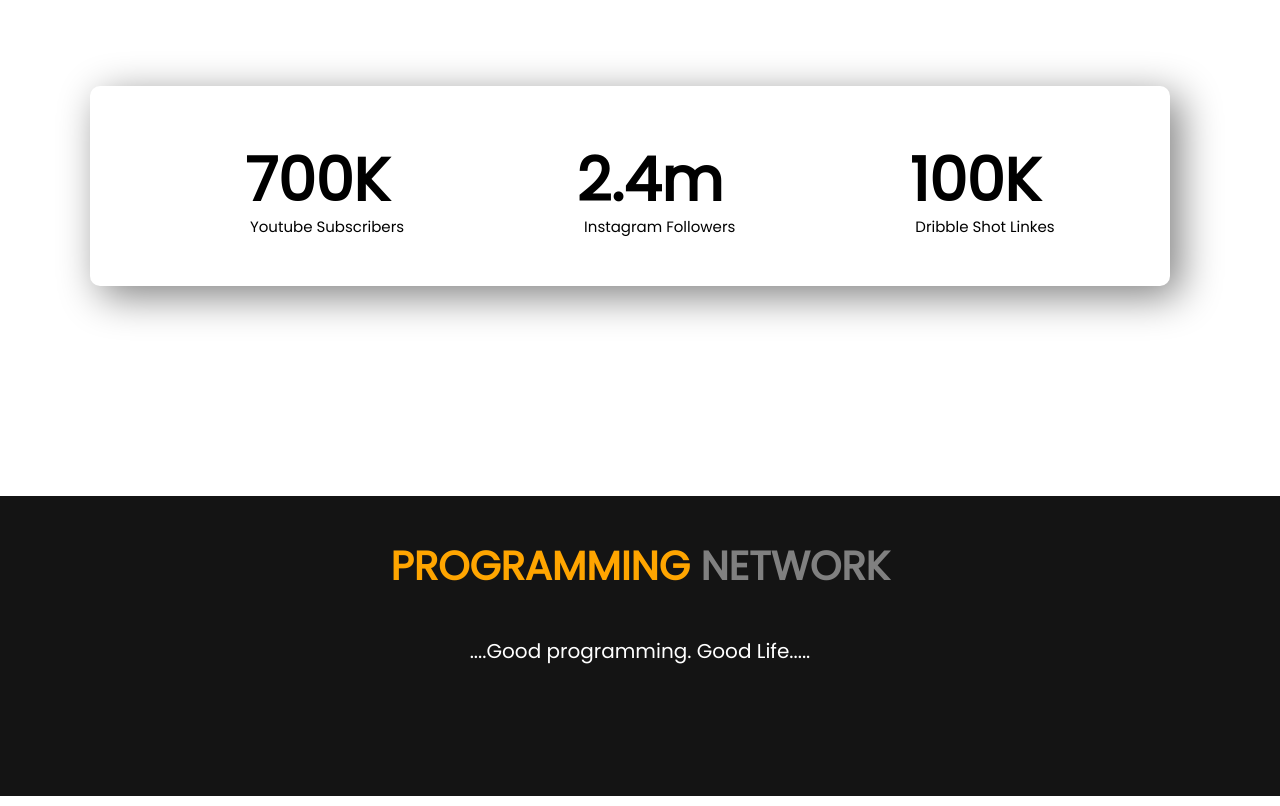
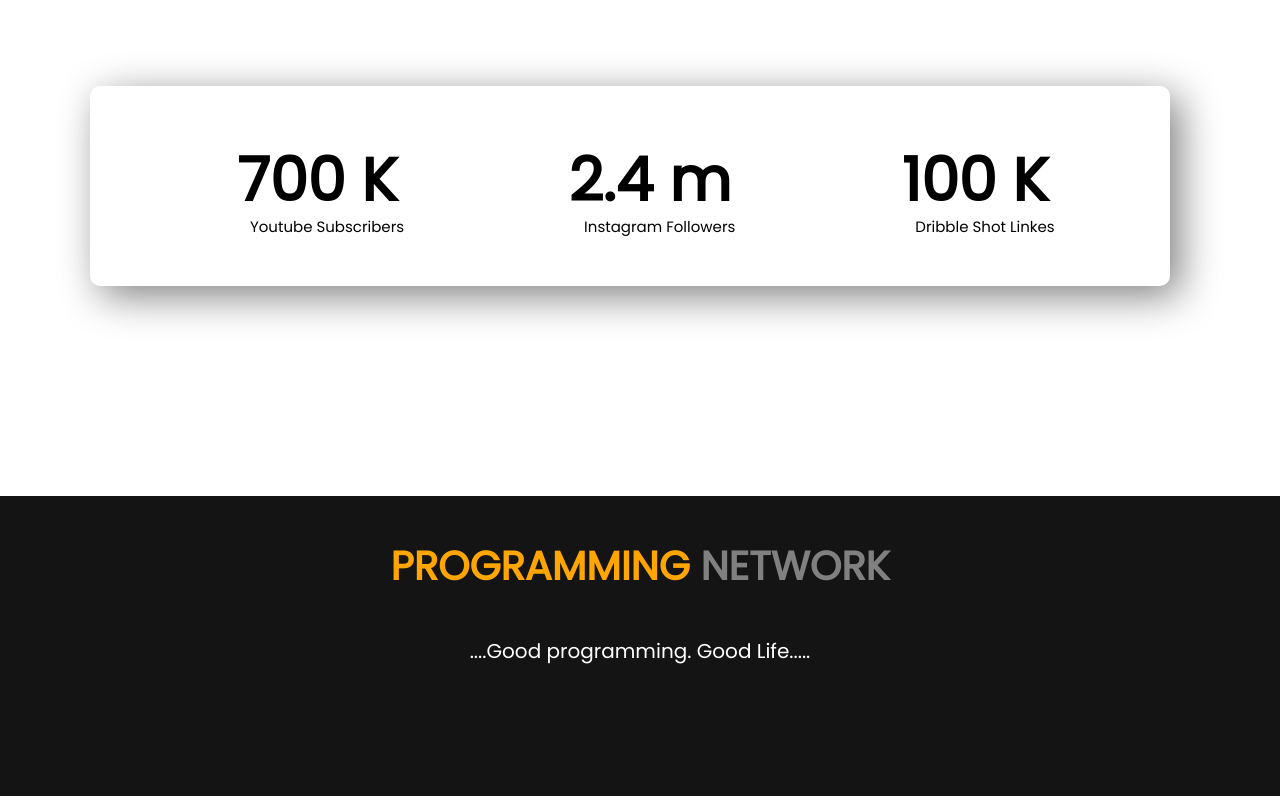
Before and after one commit to Ibrahim-K98han/food-network, a plain HTML site: page index.html in a window 1280 px wide. Shown: the part 2320-3126 px from the top of the page. Drawn offline with Linux system fonts and the light colour scheme; a web font is replaced by a local one.

Commit message:
extra image delete

```diff
--- a/index.html
+++ b/index.html
@@ -78,15 +78,15 @@
     <section class="recips-item">
         <div id="item2" class="item">
             <div class="item2">
-                <h1>700K</h1>
+                <h1>700 K</h1>
                 <p>Youtube Subscribers</p>
             </div>
             <div class="item2">
-                <h1>2.4m</h1>
+                <h1>2.4 m</h1>
                 <p>Instagram Followers</p>
             </div>
             <div class="item2">
-                <h1>100K</h1>
+                <h1>100 K</h1>
                 <p>Dribble Shot Linkes</p>
             </div>
         </div>
```
Also changed, not shown: images/female/person-image.png (deleted), images/food/Project Cover.jpg (deleted), images/food/Project Cover.png (deleted), images/food/Project Cover1.jpg (deleted).
